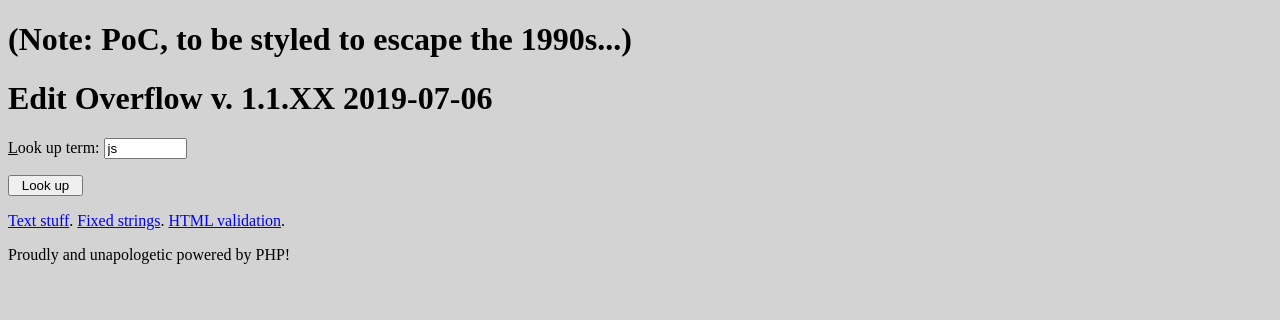
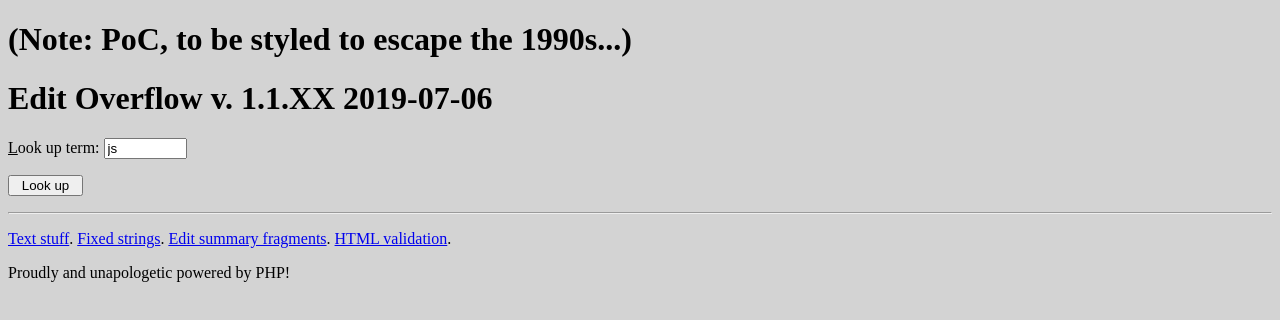
Before and after one commit to PeterMortensen/Edit_Overflow, a plain HTML site: page Web_Application/EditOverflow1.html in a window 1280 px wide. Drawn offline with Linux system fonts and the light colour scheme.

Commit message:
Added a new page for copying for edit summaries. All pages now passes the chosen HTML validation.

```diff
--- a/Web_Application/EditOverflow1.html
+++ b/Web_Application/EditOverflow1.html
@@ -74,6 +74,8 @@
 
         </form>
 
+        <hr/>
+
         <p>
             <a
                 href="Text.php"
@@ -88,6 +90,12 @@
             >Fixed strings</a>.
 
             <a
+                href="EditSummaryFragments.html"
+                accesskey="D"
+                title="Shortcut: Shift + Alt + D"
+            >Edit summary fragments</a>.
+
+            <a
                 href="https://validator.w3.org/nu/?showsource=yes&amp;doc=http%3A%2F%2Fpmortensen.eu%2Fworld%2FEditOverflow1.html"
                 accesskey="V"
                 title="Shortcut: Shift + Alt + V"
```
Also changed, not shown: Web_Application/FixedStrings.html (+2 -2 lines).
